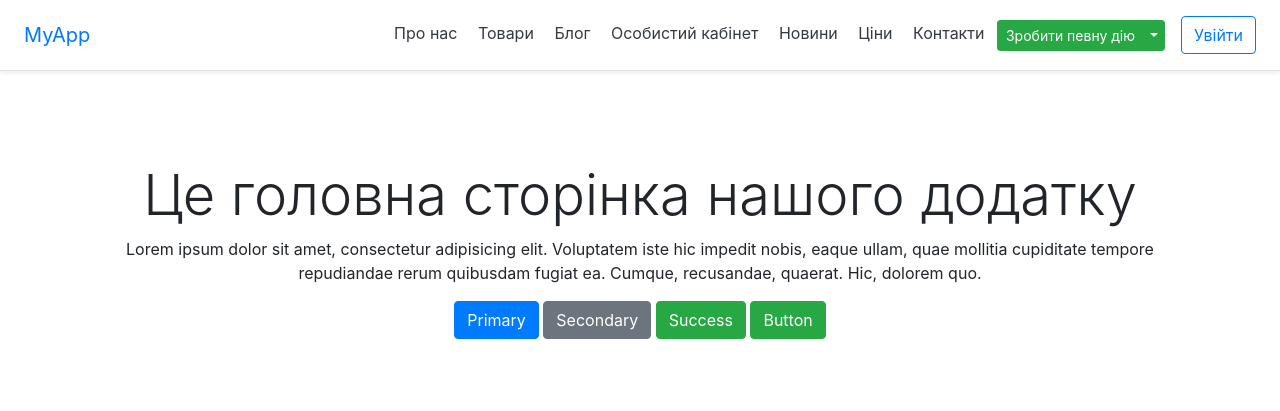
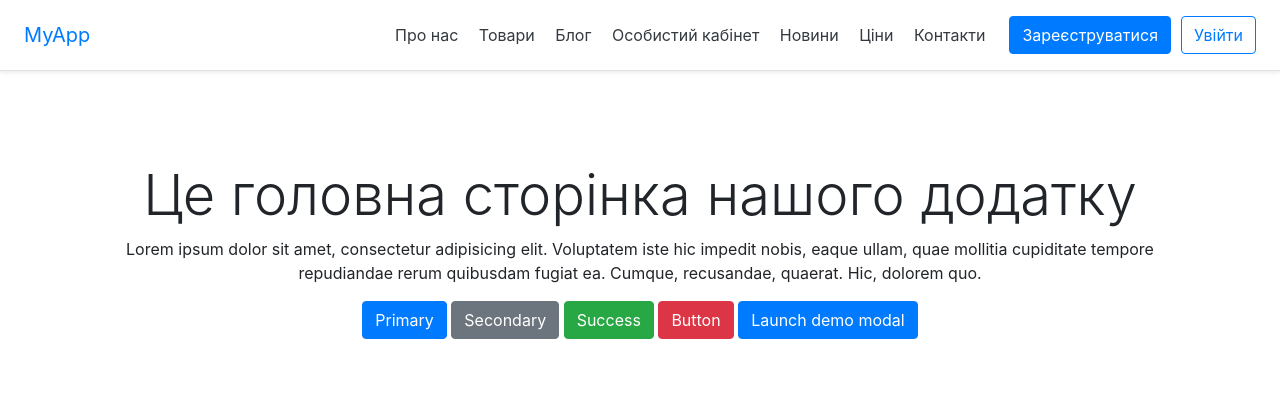
Before and after one commit to AndriiLMGitHub/myApp, a Django app: page / in a window 1280 px wide. Shown: the top 411 px of the page. Run offline with Django 3.2, Linux system fonts and the light colour scheme; parts of the project's set-up code (start-up, migrations or seed data) failed here and were passed over; some libraries are stand-ins or nearby versions.

Commit message:
Modify 1

```diff
--- a/homepage/static/css/main.css
+++ b/homepage/static/css/main.css
@@ -6,3 +6,7 @@
   width: 900px;
   margin: 0 auto;
 }
+
+.style-class {
+  margin-right: 10px;
+}
--- a/homepage/templates/homepage/base.html
+++ b/homepage/templates/homepage/base.html
@@ -24,27 +24,15 @@
     <a class="p-2 text-dark" href="{% url 'price' %}">Ціни</a>
     <a class="p-2 text-dark" href="{% url 'contact' %}">Контакти</a>
     <!-- Example split danger button -->
-    <div class="btn-group">
-      <button type="button" class="btn btn-sm btn-success">Зробити певну дію</button>
-      <button type="button" class="btn btn-sm btn-success dropdown-toggle dropdown-toggle-split" data-toggle="dropdown" aria-haspopup="true" aria-expanded="false">
-        <span class="sr-only">Toggle Dropdown</span>
-      </button>
-      <div class="dropdown-menu">
-        <a class="dropdown-item" href="#">Action</a>
-        <a class="dropdown-item" href="#">Another action</a>
-        <a class="dropdown-item" href="#">Something else here</a>
-        <div class="dropdown-divider"></div>
-        <a class="dropdown-item" href="#">Separated link</a>
-      </div>
-    </div>
   </nav>
+  <a class="btn btn-primary style-class" href="#">Зареєструватися</a>
   <a class="btn btn-outline-primary" href="#">Увійти</a>
 </div>
 
 <div class="container">
 
+
   {% block content %}
-
 
 
   {% endblock %}
--- a/homepage/templates/homepage/index.html
+++ b/homepage/templates/homepage/index.html
@@ -10,7 +10,10 @@
   <button type="button" class="btn btn-primary">Primary</button>
   <button type="button" class="btn btn-secondary">Secondary</button>
   <button type="button" class="btn btn-success">Success</button>
-  <button type="button" class="btn btn-success">Button</button>
+  <button type="button" class="btn btn-danger">Button</button>
+  <button type="button" class="btn btn-primary" data-toggle="modal" data-target="#exampleModalCenter">
+    Launch demo modal
+  </button>
 </div>
 
 <div class="offset-top-padding-1">
@@ -20,6 +23,29 @@
       <li data-target="#carouselExampleCaptions" data-slide-to="1"></li>
       <li data-target="#carouselExampleCaptions" data-slide-to="2"></li>
     </ol>
+    <!-- Button trigger modal -->
+
+<!-- Modal -->
+<!-- Modal -->
+<div class="modal fade" id="exampleModalCenter" tabindex="-1" role="dialog" aria-labelledby="exampleModalCenterTitle" aria-hidden="true">
+  <div class="modal-dialog modal-dialog-centered" role="document">
+    <div class="modal-content">
+      <div class="modal-header">
+        <h5 class="modal-title" id="exampleModalCenterTitle">Modal title</h5>
+        <button type="button" class="close" data-dismiss="modal" aria-label="Close">
+          <span aria-hidden="true">&times;</span>
+        </button>
+      </div>
+      <div class="modal-body">
+        ...
+      </div>
+      <div class="modal-footer">
+        <button type="button" class="btn btn-secondary" data-dismiss="modal">Close</button>
+        <button type="button" class="btn btn-primary">Save changes</button>
+      </div>
+    </div>
+  </div>
+</div>
     <div class="carousel-inner">
       <div class="carousel-item active">
         <img src="https://www.godominicanrepublic.com/wp-content/uploads/2017/12/bahia-de-las-aguilas-pedernales-900x600.jpg?x44483" class="d-block w-100 img-fluid"  alt="...">
```
